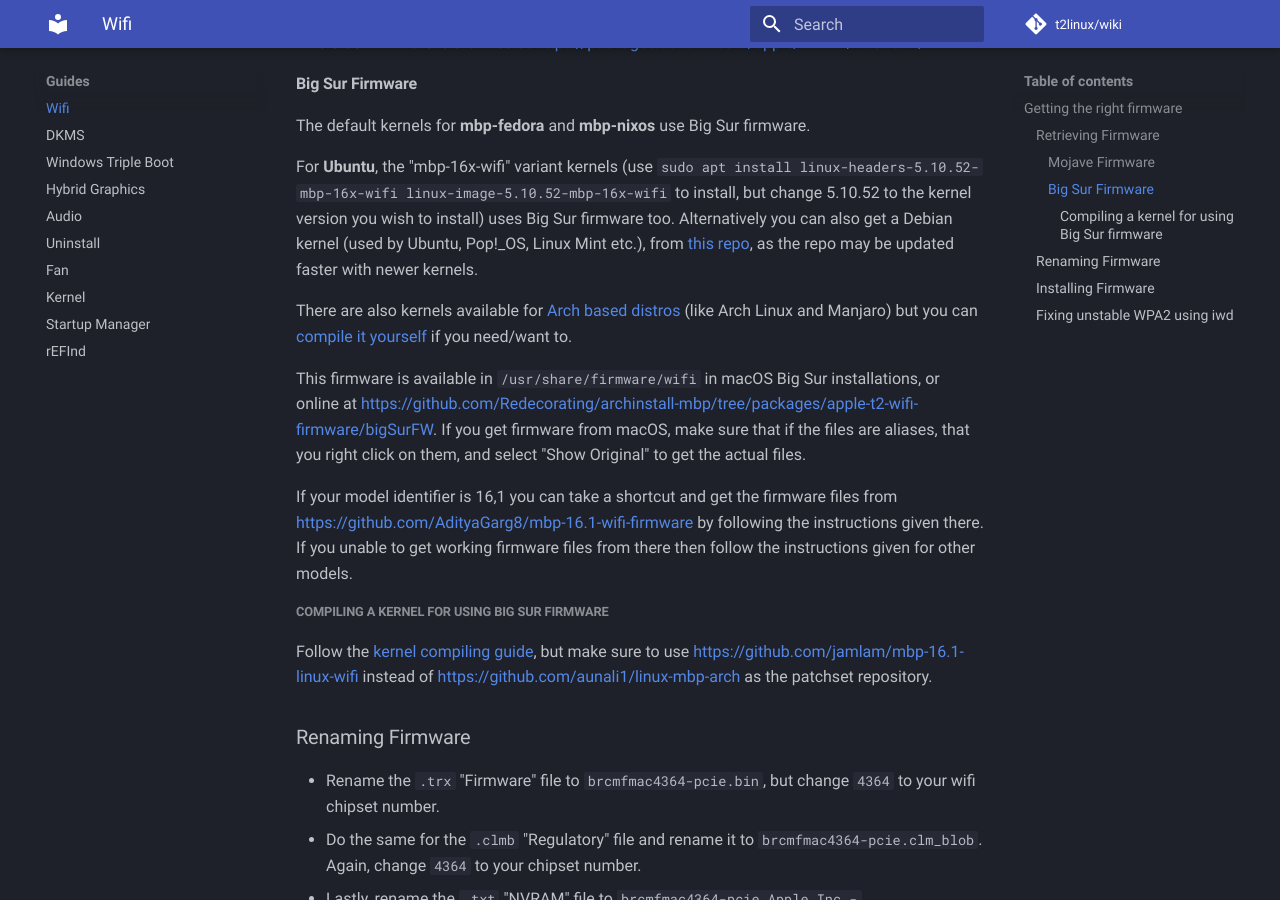
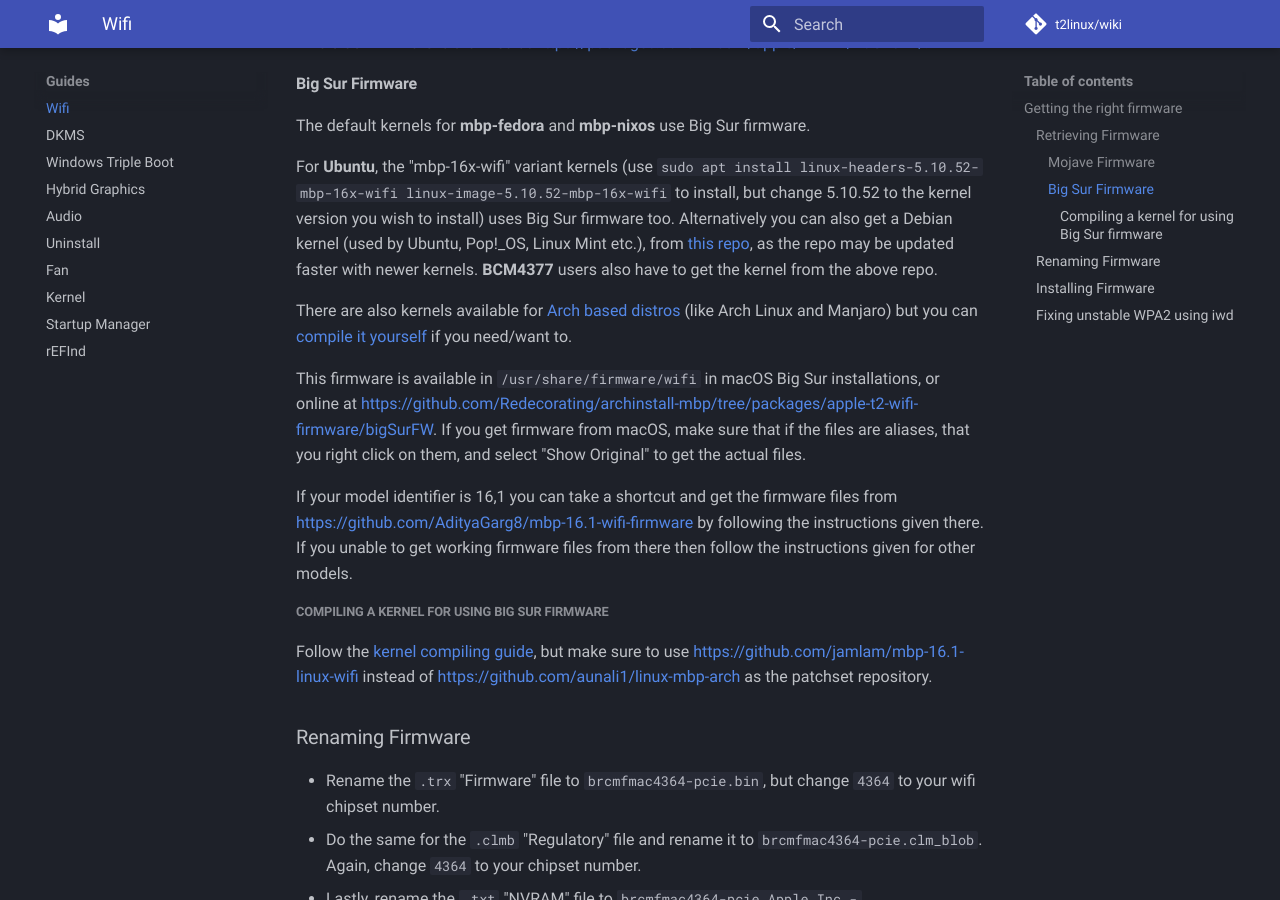
Before and after one commit to t2linux/wiki, an MkDocs documentation site: the page built from docs/guides/wifi.md, in a window 1280 px wide and 900 px high, scrolled down 2058 px. Built offline with MkDocs 1.6.1 and Material for MkDocs 9.7.7, drawn with Linux system fonts in a browser that asks for light colours; comment, search, counter and statistics services are not loaded.

Commit message:
Update wifi.md
Shall remove once marcosfad updates his repo.

```diff
--- a/docs/guides/wifi.md
+++ b/docs/guides/wifi.md
@@ -66,7 +66,7 @@ This older firmware is archived at [https://packages.aunali1.com/apple/wifi-fw/1
 
 The default kernels for **mbp-fedora** and **mbp-nixos** use Big Sur firmware.
 
-For **Ubuntu**, the "mbp-16x-wifi" variant kernels (use `sudo apt install linux-headers-5.10.52-mbp-16x-wifi linux-image-5.10.52-mbp-16x-wifi` to install, but change 5.10.52 to the kernel version you wish to install) uses Big Sur firmware too. Alternatively you can also get a Debian kernel (used by Ubuntu, Pop!_OS, Linux Mint etc.), from [this repo](https://github.com/AdityaGarg8/mbp-16.x-ubuntu-kernel/releases), as the repo may be updated faster with newer kernels.
+For **Ubuntu**, the "mbp-16x-wifi" variant kernels (use `sudo apt install linux-headers-5.10.52-mbp-16x-wifi linux-image-5.10.52-mbp-16x-wifi` to install, but change 5.10.52 to the kernel version you wish to install) uses Big Sur firmware too. Alternatively you can also get a Debian kernel (used by Ubuntu, Pop!_OS, Linux Mint etc.), from [this repo](https://github.com/AdityaGarg8/mbp-16.x-ubuntu-kernel/releases), as the repo may be updated faster with newer kernels. **BCM4377** users also have to get the kernel from the above repo.
 
 There are also kernels available for [Arch based distros](https://github.com/Redecorating/mbp-16.1-linux-wifi/releases) (like Arch Linux and Manjaro) but you can [compile it yourself](https://wiki.t2linux.org/guides/wifi/#compiling-with-corelliums-patchset) if you need/want to.
 
```
